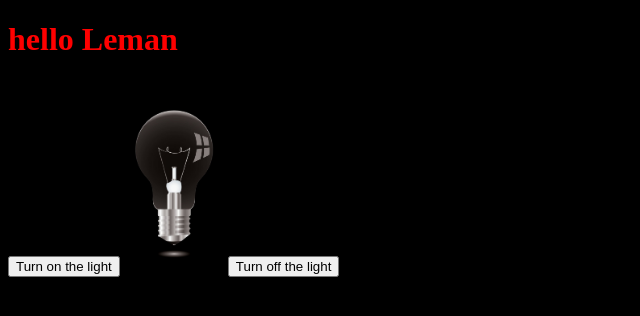
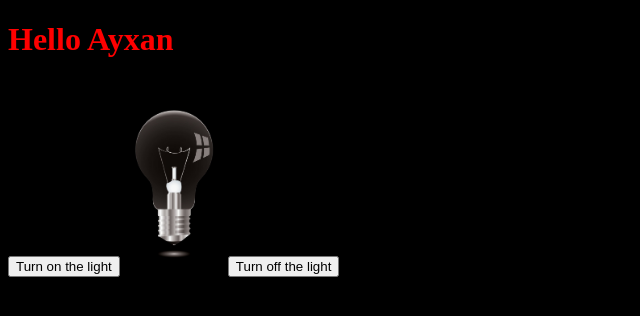
Before and after one commit to ITnicat/mm.github.io, a plain HTML site: page index.html in a window 1280 px wide. Shown: the whole page, without its empty margins (0-640 px from the left). Drawn offline with Linux system fonts and the light colour scheme.

Commit message:
Update index.html

```diff
--- a/index.html
+++ b/index.html
@@ -6,7 +6,7 @@
 	<title>Document</title>
 </head>
 <body style="background: black;">
-	<h1 style="color: red">hello Leman</h1>
+	<h1 style="color: red">Hello Ayxan</h1>
 	<button onclick="document.getElementById('myImage').src='lampon.jpg'">Turn on the light</button>
 
     <img id="myImage" src="lampoff.jpg" style="width:100px">
```
